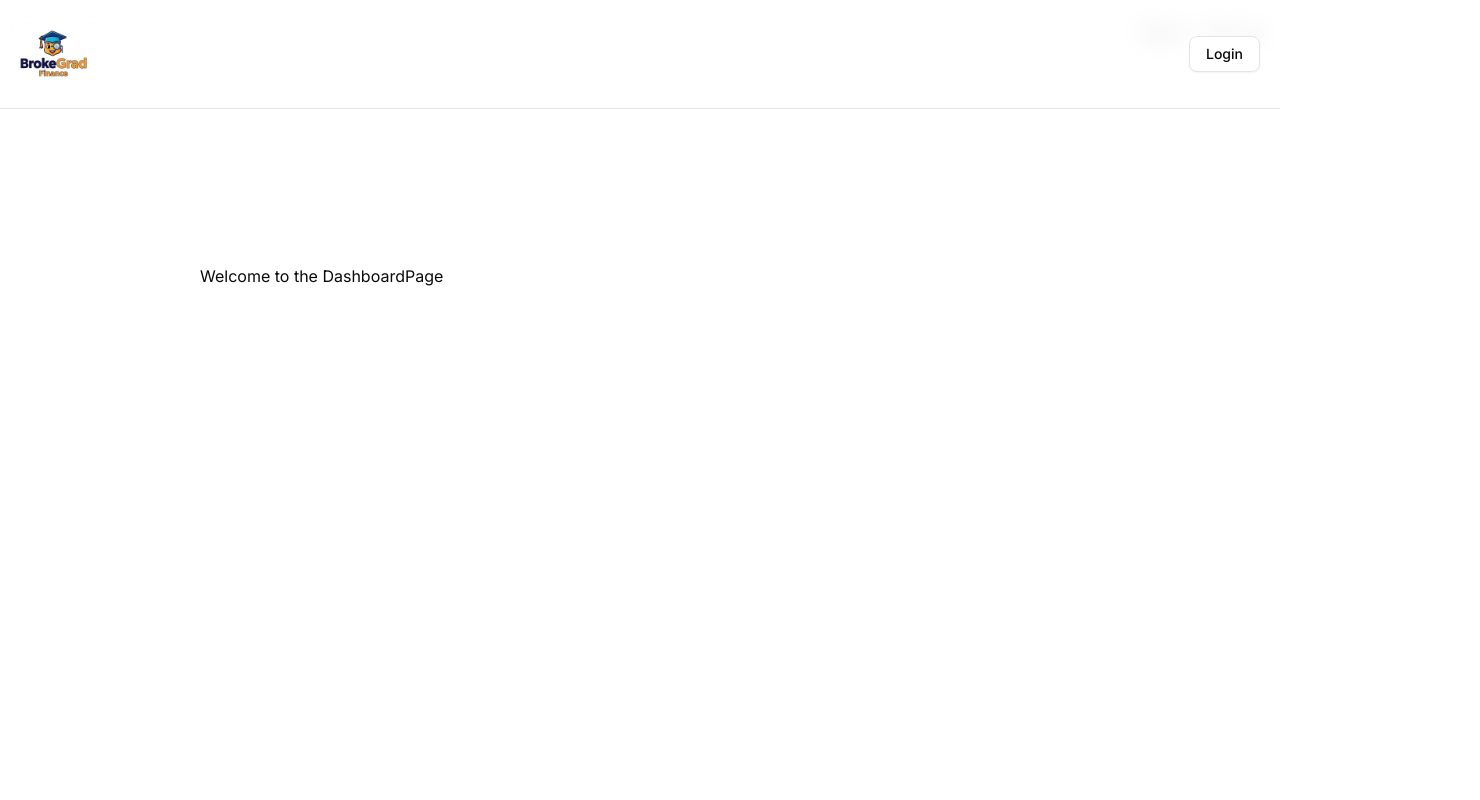
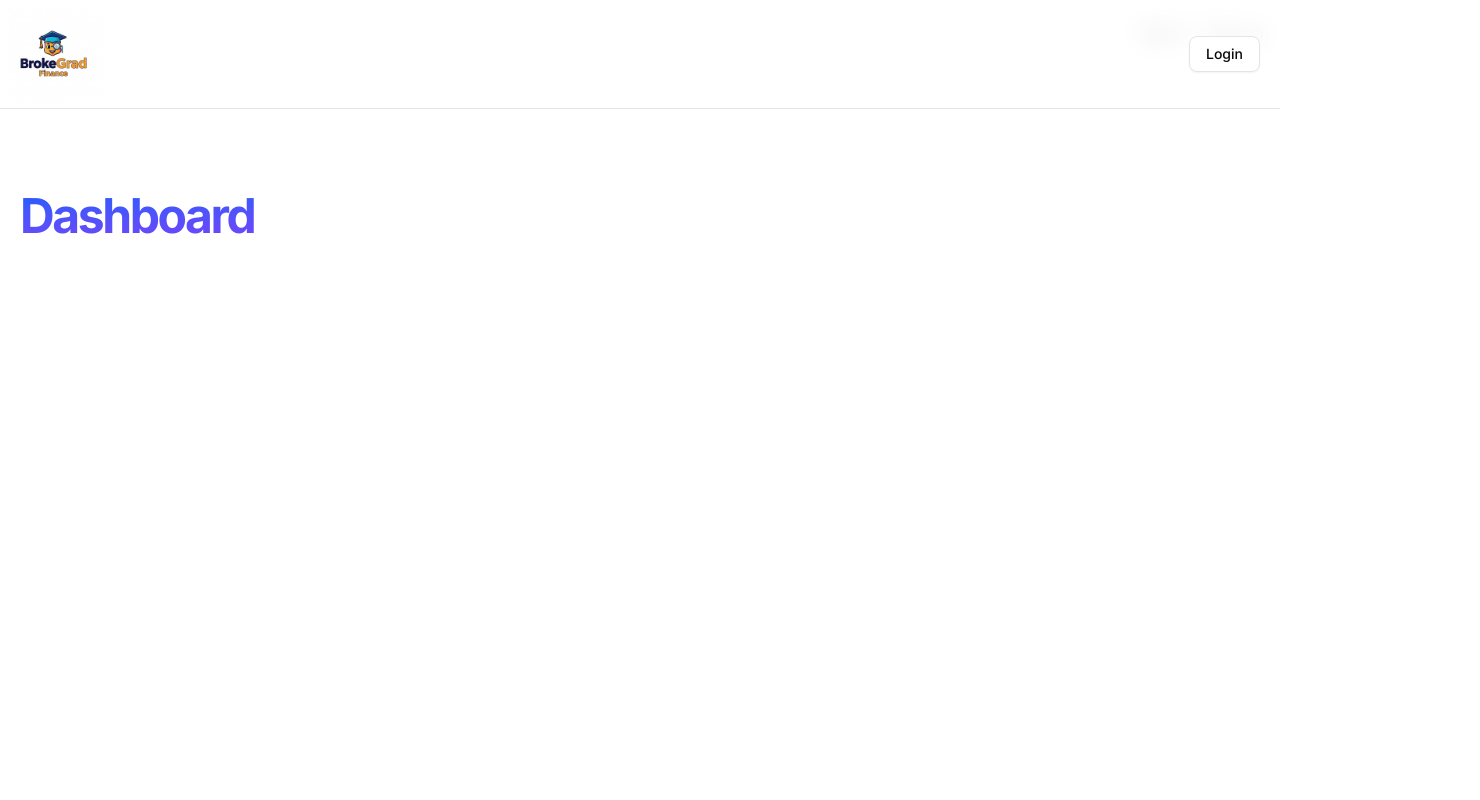
Before and after one commit to gurleenwadhwa-13/WhyImBroke, a Next.js app: page /dashboard in a window 1280 px wide. Shown: the top 800 px of the page, 1480 px wide, since content can reach past the window. Built offline with nearby package versions, Linux system fonts and the light colour scheme; no server answers.

Commit message:
Added generics type safety to this function

```diff
--- a/app/(main)/dashboard/layout.tsx
+++ b/app/(main)/dashboard/layout.tsx
@@ -1,10 +1,17 @@
-import React from 'react'
+import React, { Suspense } from 'react'
 import DashboardPage from './page'
+import { BarLoader } from 'react-spinners'
 
 const DashboardLayout = () => {
   return (
-    <div className=''>
+    <div className='container mx-auto text-5xl gradient-title font-bold px-5'>
+       <h1> Dashboard</h1>
+       <Suspense
+        fallback={<BarLoader className='mt-4' width="100%" color='blue'/>}
+        >
         <DashboardPage />
+       </Suspense>
+
     </div>
   )
 }
--- a/app/(main)/dashboard/page.tsx
+++ b/app/(main)/dashboard/page.tsx
@@ -2,8 +2,12 @@ import React from 'react'
 
 export function DashboardPage () {
   return (
-    <div className='container mx-50 my-50'>
-        Welcome to the DashboardPage
+    <div className='px-5'>
+      {/* Budget Progress */}
+
+      {/* Dashboard Overview */}
+
+      {/* Accounts Grid */}
     </div>
   )
 }
--- a/lib/helpers/prisma-helpers.ts
+++ b/lib/helpers/prisma-helpers.ts
@@ -1,14 +1,14 @@
 import { Prisma } from "../generated/prisma";
 
-export function serializePrisma(obj: any): any {
+export function serializePrisma<T>(obj: T): T {
   if (Array.isArray(obj)) {
-    return obj.map(serializePrisma);
+    return obj.map(serializePrisma) as T;
   }
 
   if (obj instanceof Object) {
     const result: any = {};
     for (const key in obj) {
-      const value = obj[key];
+      const value = (obj as any)[key];
       if (value instanceof Prisma.Decimal) {
         result[key] = value.toNumber();
       } else {
--- a/package.json
+++ b/package.json
@@ -31,6 +31,7 @@
     "react": "^19.0.0",
     "react-day-picker": "^8.10.1",
     "react-dom": "^19.0.0",
+    "react-spinners": "^0.17.0",
     "tailwind-merge": "^3.3.0",
     "vaul": "^1.1.2"
   },
```
Also changed, not shown: 1 other file (tests, documents, lock files or other folders).
